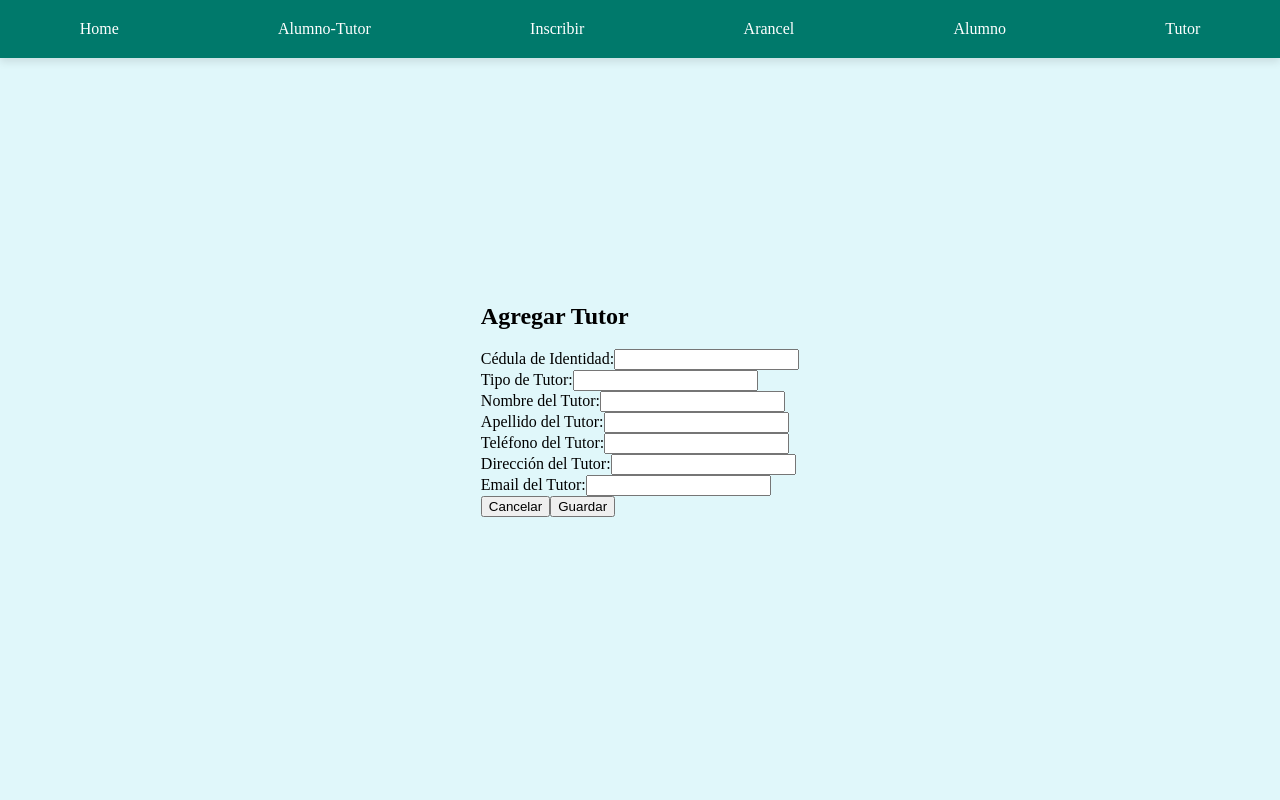
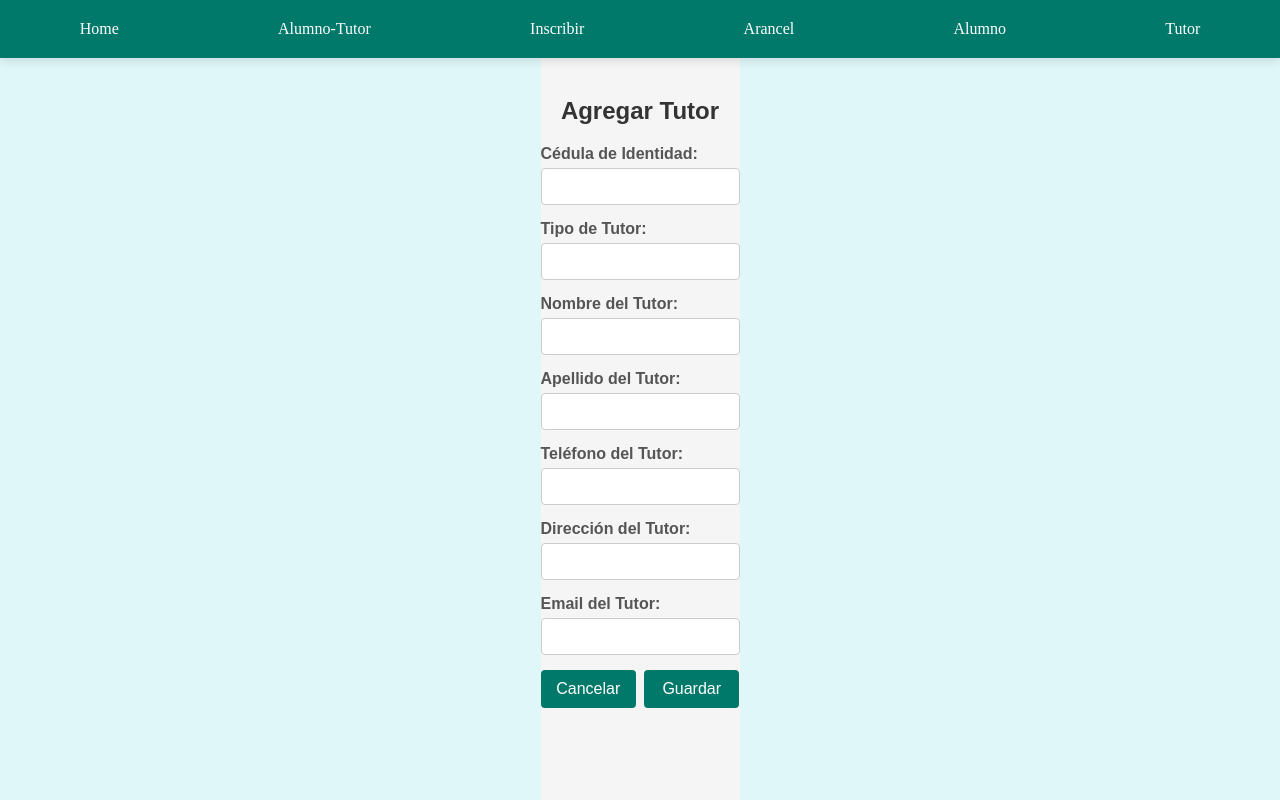
Before and after one commit to AlbertoFerreiraC/FrontCEPB, an Angular app: page /tutor in a window 1280 px wide. Built offline with nearby package versions, Linux system fonts and the light colour scheme.

Commit message:
guarda tutor consumo de API

```diff
--- a/src/app/alumno-tutor/alumno-tutor.component.html
+++ b/src/app/alumno-tutor/alumno-tutor.component.html
@@ -41,12 +41,9 @@
       </div>
 
       <!-- Botón para agregar tutor -->
-      <div class="boton-agregar-tutor">
-        <button type="button" (click)="toggleMostrarCamposTutor()">Agregar Tutor</button>
-      </div>
+
 
       <!-- Campos de información del tutor (mostrados si mostrarCamposTutor es true) -->
-      <div *ngIf="mostrarCamposTutor" class="seccion-tutor">
 
     <h2>Agregar Tutor</h2>
         <h3>Información del Tutor</h3>
@@ -83,13 +80,8 @@
             <option value="otro">Otro</option>
           </select>
         </div>
-      </div>
-
       <!-- Botones para cancelar y guardar la inscripción -->
       <div>
         <button type="button" (click)="cancelar()">Cancelar</button>
         <button type="submit" (click)="guardar()">Guardar</button>
       </div>
-    </form>
-  </div>
-</div>
--- a/src/app/alumno-tutor/alumno-tutor.component.ts
+++ b/src/app/alumno-tutor/alumno-tutor.component.ts
@@ -1,6 +1,6 @@
 import { Component } from '@angular/core';
 import { Router } from '@angular/router';
-import { DataService } from '../data.service'; // Importa el servicio DataService
+import { DataService } from '../data.service';
 
 @Component({
   selector: 'app-alumno-tutor',
@@ -8,67 +8,17 @@
   styleUrls: ['./alumno-tutor.component.css']
 })
 export class AlumnoTutorComponent {
-  mostrarCamposTutor: boolean = false;
-  datos: any = {
-    nombre: '',
-    apellido: '',
-    cedula:'',
-    fechaNacimiento: '',
-    direccion: '',
-    telefono: '',
-    correo: '',
-    fechaInscripcion: '',
-    tutor: null
-  };
+  datos: any = {}; // Ajusta este objeto según tus necesidades
 
   constructor(private router: Router, private dataService: DataService) {}
 
-  toggleMostrarCamposTutor() {
-    this.mostrarCamposTutor = !this.mostrarCamposTutor;
-
-    if (this.mostrarCamposTutor) {
-      // Scroll hacia abajo un 10% de la altura de la ventana
-      window.scrollBy(0, window.innerHeight * 0.1);
-    }
+  cancelar() {
+    this.router.navigate(['/']); // Navega de vuelta al inicio
   }
 
-  cancelar() {
-    this.router.navigate(['/']);
-  }
-
+  // Elimina o corrige este método según tus necesidades
   guardar() {
-    if (this.mostrarCamposTutor) {
-      this.datos.tutor = {
-        nombre: (document.getElementById('nombreTutor') as HTMLInputElement).value,
-        apellido: (document.getElementById('apellidoTutor') as HTMLInputElement).value,
-        cedula: (document.getElementById('cedulaTutor') as HTMLInputElement).value,
-        telefono: (document.getElementById('telefonoTutor') as HTMLInputElement).value,
-        correo: (document.getElementById('correoTutor') as HTMLInputElement).value,
-        direccion: (document.getElementById('direccionTutor') as HTMLInputElement).value,
-        relacion: (document.getElementById('relacionTutor') as HTMLSelectElement).value
-      };
-    }
-
-    this.datos.nombre = (document.getElementById('nombre') as HTMLInputElement).value;
-    this.datos.apellido = (document.getElementById('apellido') as HTMLInputElement).value;
-    this.datos.cedula = (document.getElementById('cedula') as HTMLInputElement).value;
-    this.datos.fechaNacimiento = (document.getElementById('fechaNacimiento') as HTMLInputElement).value;
-    this.datos.direccion = (document.getElementById('direccion') as HTMLInputElement).value;
-    this.datos.telefono = (document.getElementById('telefono') as HTMLInputElement).value;
-    this.datos.correo = (document.getElementById('correo') as HTMLInputElement).value;
-    this.datos.fechaInscripcion = (document.getElementById('fechaInscripcion') as HTMLInputElement).value;
-
-    // Llamar al servicio DataService para guardar los datos
-    this.dataService.guardarDatos(this.datos).subscribe(
-      response => {
-        console.log('Datos guardados exitosamente:', response);
-        // Redirigir a la página de ficha o a donde sea necesario
-        this.router.navigate(['/ficha'], { queryParams: { datos: JSON.stringify(this.datos) } });
-      },
-      error => {
-        console.error('Error al guardar los datos:', error);
-        // Manejar el error apropiadamente
-      }
-    );
+    // Ajusta la lógica aquí según tus necesidades
+    console.log('Datos guardados:', this.datos);
   }
 }
--- a/src/app/data.service.ts
+++ b/src/app/data.service.ts
@@ -43,7 +43,8 @@
     const httpOptions = {
       headers: new HttpHeaders({
         'Content-Type': 'application/json'
-      })
+      }),
+      body: JSON.stringify(tutor)
     };
 
     return this.http.post<any>(url, tutor, httpOptions).pipe(
--- a/src/app/tutor/tutor.component.css
+++ b/src/app/tutor/tutor.component.css
@@ -0,0 +1,100 @@
+/* src/app/tutor/tutor.component.css */
+
+.content-container {
+    display: flex;
+    justify-content: center;
+    align-items: center;
+    height: 100vh;
+    background-color: #f5f5f5;
+    font-family: Arial, sans-serif;
+}
+
+.tutor-container {
+    background-color: #fff;
+    padding: 20px;
+    border-radius: 8px;
+    box-shadow: 0 4px 8px rgba(0, 0, 0, 0.1);
+    width: 400px;
+}
+
+h2, h3 {
+    text-align: center;
+    color: #333;
+}
+
+.form-group {
+    margin-bottom: 15px;
+}
+
+label {
+    display: block;
+    margin-bottom: 5px;
+    font-weight: bold;
+    color: #555;
+}
+
+input[type="text"],
+input[type="tel"],
+input[type="email"],
+input[type="date"],
+input[type="number"],
+select {
+    width: 100%;
+    padding: 10px;
+    border: 1px solid #ccc;
+    border-radius: 4px;
+    box-sizing: border-box;
+}
+
+input[type="text"]:focus,
+input[type="tel"]:focus,
+input[type="email"]:focus,
+input[type="date"]:focus,
+input[type="number"]:focus,
+select:focus {
+    border-color: #00796b;
+    outline: none;
+}
+
+button {
+    width: 48%;
+    padding: 10px;
+    border: none;
+    border-radius: 4px;
+    cursor: pointer;
+    font-size: 16px;
+}
+
+button[type="button"] {
+    background-color: #00796b;
+    color: #fff;
+    margin-right: 4%;
+}
+
+button[type="button"]:hover {
+    background-color: #099264;
+}
+
+button[type="submit"] {
+    background-color: #00796b;
+    color: #fff;
+}
+
+button[type="submit"]:hover {
+    background-color: #099264;
+}
+
+@media (max-width: 500px) {
+    .alumno-tutor-container {
+        width: 90%;
+    }
+
+    button {
+        width: 100%;
+        margin-bottom: 10px;
+    }
+
+    button[type="button"] {
+        margin-right: 0;
+    }
+}
```
